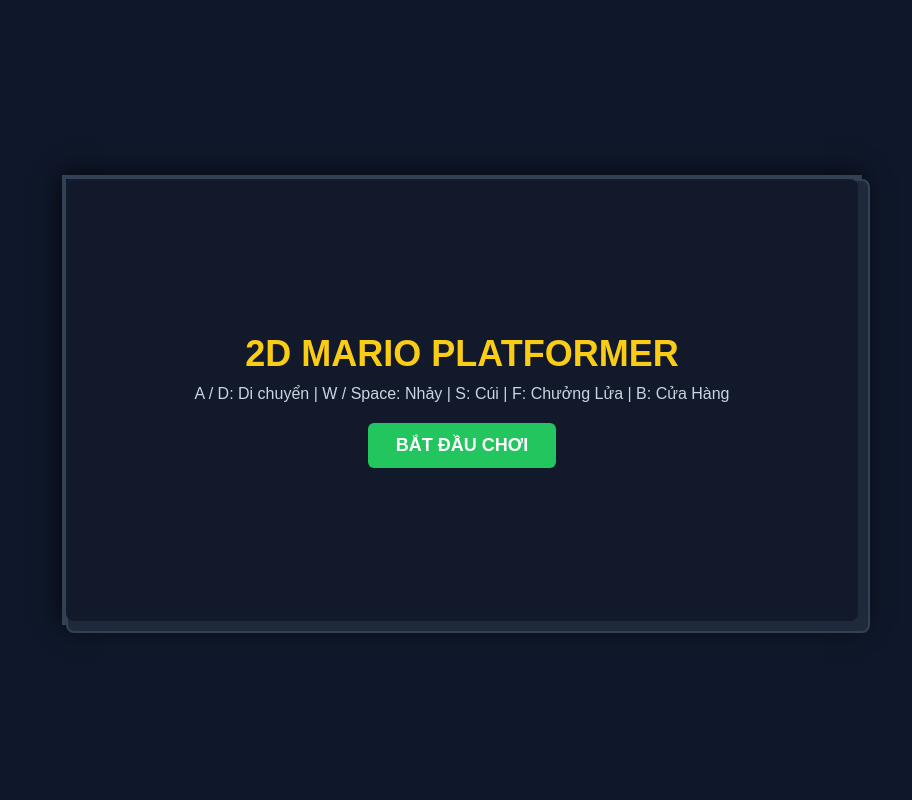
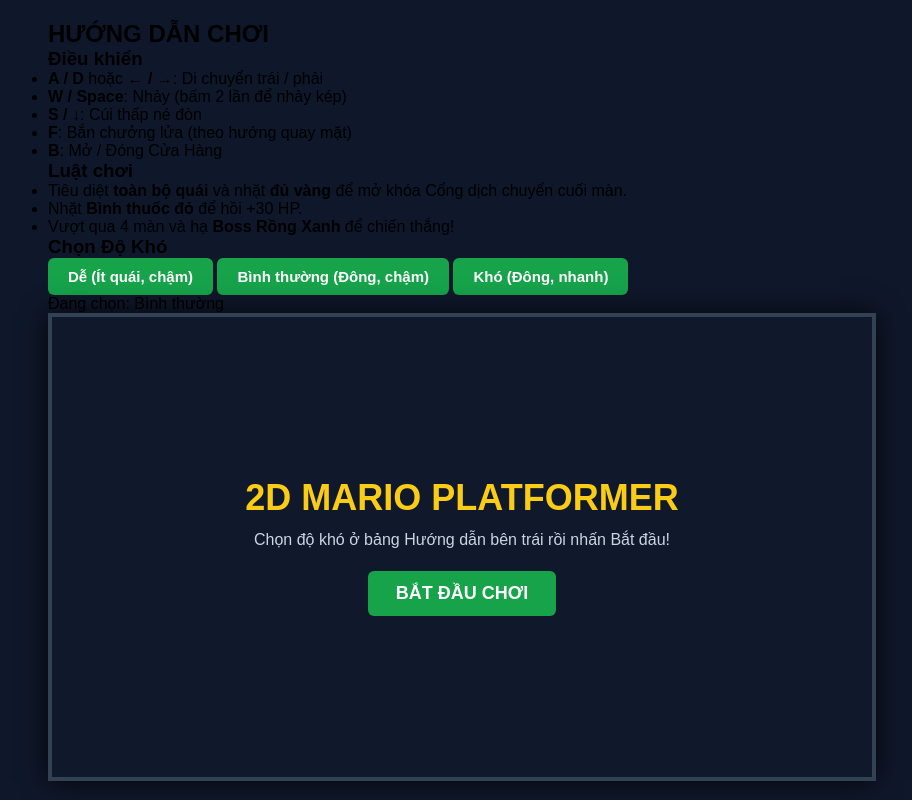
Before and after one commit to truonghoangdat/mario-platformer, a plain HTML site: page index.html in a window 1280 px wide. Shown: the whole page, without its empty margins (178-1090 px from the left). Drawn offline with Linux system fonts and the light colour scheme.

Commit message:
Update index.html

```diff
--- a/index.html
+++ b/index.html
@@ -5,47 +5,79 @@
     <meta name="viewport" content="width=device-width, initial-scale=1.0">
     <title>2D Mario Platformer</title>
     <link rel="stylesheet" href="style.css">
-    <style>.hidden { display: none !important; }</style>
 </head>
 <body>
-    <div id="gameContainer" style="position: relative; width: 800px; height: 450px; margin: 40px auto;">
-        <canvas id="gameCanvas" width="800" height="450" style="display: block; border: 2px solid #334155; border-radius: 8px;"></canvas>
+    <div id="mainWrapper">
+        <!-- CỘT TRÁI: HƯỚNG DẪN & ĐỘ KHÓ -->
+        <aside id="guidePanel">
+            <h2>HƯỚNG DẪN CHƠI</h2>
+            <div class="guide-section">
+                <h3>Điều khiển</h3>
+                <ul>
+                    <li><strong>A / D</strong> hoặc <strong>← / →</strong>: Di chuyển trái / phải</li>
+                    <li><strong>W / Space</strong>: Nhảy (bấm 2 lần để nhảy kép)</li>
+                    <li><strong>S / ↓</strong>: Cúi thấp né đòn</li>
+                    <li><strong>F</strong>: Bắn chưởng lửa (theo hướng quay mặt)</li>
+                    <li><strong>B</strong>: Mở / Đóng Cửa Hàng</li>
+                </ul>
+            </div>
 
-        <!-- Màn hình Bắt đầu -->
-        <div id="startScreen" style="position: absolute; inset: 0; background: rgba(15, 23, 42, 0.88); color: #fff; display: flex; flex-direction: column; align-items: center; justify-content: center; border-radius: 8px; text-align: center;">
-            <h1 style="font-size: 36px; margin-bottom: 10px; color: #facc15;">2D MARIO PLATFORMER</h1>
-            <p style="margin-bottom: 20px; color: #cbd5e1;">A / D: Di chuyển | W / Space: Nhảy | S: Cúi | F: Chưởng Lửa | B: Cửa Hàng</p>
-            <button onclick="startGame()" style="padding: 12px 28px; font-size: 18px; font-weight: bold; background: #22c55e; color: #fff; border: none; border-radius: 6px; cursor: pointer;">BẮT ĐẦU CHƠI</button>
-        </div>
+            <div class="guide-section">
+                <h3>Luật chơi</h3>
+                <ul>
+                    <li>Tiêu diệt <strong>toàn bộ quái</strong> và nhặt <strong>đủ vàng</strong> để mở khóa Cổng dịch chuyển cuối màn.</li>
+                    <li>Nhặt <strong>Bình thuốc đỏ</strong> để hồi +30 HP.</li>
+                    <li>Vượt qua 4 màn và hạ <strong>Boss Rồng Xanh</strong> để chiến thắng!</li>
+                </ul>
+            </div>
 
-        <!-- Màn hình Cửa Hàng (Phím B) -->
-        <div id="shopScreen" class="hidden" style="position: absolute; inset: 0; background: rgba(15, 23, 42, 0.92); color: #fff; display: flex; flex-direction: column; align-items: center; justify-content: center; border-radius: 8px; text-align: center;">
-            <h2 style="font-size: 28px; color: #facc15; margin-bottom: 8px;">CỬA HÀNG NÂNG CẤP</h2>
-            <p id="shopCoins" style="font-size: 18px; color: #fde047; margin-bottom: 20px;">Vàng hiện có: 0</p>
-            <div style="display: flex; gap: 16px; margin-bottom: 24px;">
-                <button onclick="buyItem('heal')" style="padding: 12px 20px; background: #16a34a; color: #fff; border: none; border-radius: 6px; font-weight: bold; cursor: pointer;">
-                    Hồi +30 HP (5 Vàng)
-                </button>
-                <button onclick="buyItem('upgrade')" style="padding: 12px 20px; background: #0284c7; color: #fff; border: none; border-radius: 6px; font-weight: bold; cursor: pointer;">
-                    Tăng +15 Sát Thương (20 Vàng)
-                </button>
+            <div class="guide-section">
+                <h3>Chọn Độ Khó</h3>
+                <div class="difficulty-buttons">
+                    <button id="diffEasy" class="diff-btn" onclick="setDifficulty('easy')">Dễ (Ít quái, chậm)</button>
+                    <button id="diffNormal" class="diff-btn active" onclick="setDifficulty('normal')">Bình thường (Đông, chậm)</button>
+                    <button id="diffHard" class="diff-btn" onclick="setDifficulty('hard')">Khó (Đông, nhanh)</button>
+                </div>
+                <p id="diffStatus" class="diff-note">Đang chọn: Bình thường</p>
             </div>
-            <button onclick="toggleShop()" style="padding: 8px 20px; background: #64748b; color: #fff; border: none; border-radius: 6px; cursor: pointer;">Đóng (B)</button>
-        </div>
+        </aside>
 
-        <!-- Màn hình Thua cuộc -->
-        <div id="gameOverScreen" class="hidden" style="position: absolute; inset: 0; background: rgba(127, 29, 29, 0.92); color: #fff; display: flex; flex-direction: column; align-items: center; justify-content: center; border-radius: 8px; text-align: center;">
-            <h2 style="font-size: 36px; margin-bottom: 10px;">GAME OVER</h2>
-            <p id="finalScore" style="font-size: 20px; margin-bottom: 20px;">Score: 0</p>
-            <button onclick="location.reload()" style="padding: 12px 24px; font-size: 16px; font-weight: bold; background: #ef4444; color: #fff; border: none; border-radius: 6px; cursor: pointer;">CHƠI LẠI</button>
-        </div>
+        <!-- CỘT PHẢI: MÀN HÌNH CHƠI GAME -->
+        <main id="gameContainer">
+            <canvas id="gameCanvas" width="820" height="460"></canvas>
 
-        <!-- Màn hình Chiến thắng -->
-        <div id="victoryScreen" class="hidden" style="position: absolute; inset: 0; background: rgba(6, 78, 59, 0.92); color: #fff; display: flex; flex-direction: column; align-items: center; justify-content: center; border-radius: 8px; text-align: center; padding: 20px;">
-            <h2 style="font-size: 34px; color: #fde047; margin-bottom: 12px;">CHIẾN THẮNG!</h2>
-            <p id="victoryScore" style="font-size: 18px; white-space: pre-line; margin-bottom: 20px;"></p>
-            <button onclick="location.reload()" style="padding: 12px 24px; font-size: 16px; font-weight: bold; background: #22c55e; color: #fff; border: none; border-radius: 6px; cursor: pointer;">CHƠI LẠI TỪ ĐẦU</button>
-        </div>
+            <!-- MÀN HÌNH BẮT ĐẦU -->
+            <div id="startScreen" class="overlay">
+                <h1 style="color: #facc15; font-size: 36px; margin-bottom: 12px;">2D MARIO PLATFORMER</h1>
+                <p style="color: #cbd5e1; margin-bottom: 22px;">Chọn độ khó ở bảng Hướng dẫn bên trái rồi nhấn Bắt đầu!</p>
+                <button id="startBtn" onclick="startGame()" style="font-size: 18px; padding: 12px 28px;">BẮT ĐẦU CHƠI</button>
+            </div>
+
+            <!-- CỬA HÀNG (SHOP) -->
+            <div id="shopScreen" class="overlay hidden">
+                <h2 style="color: #facc15; font-size: 28px; margin-bottom: 8px;">CỬA HÀNG NÂNG CẤP</h2>
+                <p id="shopGoldText" style="color: #fde047; font-size: 18px; margin-bottom: 18px;">Vàng hiện có: 0</p>
+                <div style="display: flex; flex-direction: column; gap: 12px; width: 320px;">
+                    <button onclick="buyHeal()">Hồi +40 HP (Giá: 10 Vàng)</button>
+                    <button onclick="buyDamage()">Tăng +15 Sát Thương Lửa (Giá: 10 Vàng)</button>
+                    <button onclick="toggleShop()" style="background: #475569; margin-top: 8px;">Đóng Cửa Hàng (B)</button>
+                </div>
+            </div>
+
+            <!-- MÀN HÌNH THUA -->
+            <div id="gameOverScreen" class="overlay hidden">
+                <h2 style="color: #ef4444; font-size: 34px; margin-bottom: 12px;">BẠN ĐÃ BỊ HẠ GỤC!</h2>
+                <p style="color: #cbd5e1; margin-bottom: 20px;">Hãy thử lại hoặc điều chỉnh độ khó ở cột bên trái.</p>
+                <button onclick="restartGame()">CHƠI LẠI TỪ MÀN 1</button>
+            </div>
+
+            <!-- MÀN HÌNH CHIẾN THẮNG -->
+            <div id="victoryScreen" class="overlay hidden">
+                <h2 style="color: #22c55e; font-size: 34px; margin-bottom: 12px;">CHIẾN THẮNG HOÀN TOÀN!</h2>
+                <p style="color: #fde047; margin-bottom: 20px;">Bạn đã tiêu diệt Boss Rồng Xanh và chinh phục cả 4 màn chơi!</p>
+                <button onclick="restartGame()">CHƠI LẠI</button>
+            </div>
+        </main>
     </div>
 
     <script src="Platform.js"></script>
```
